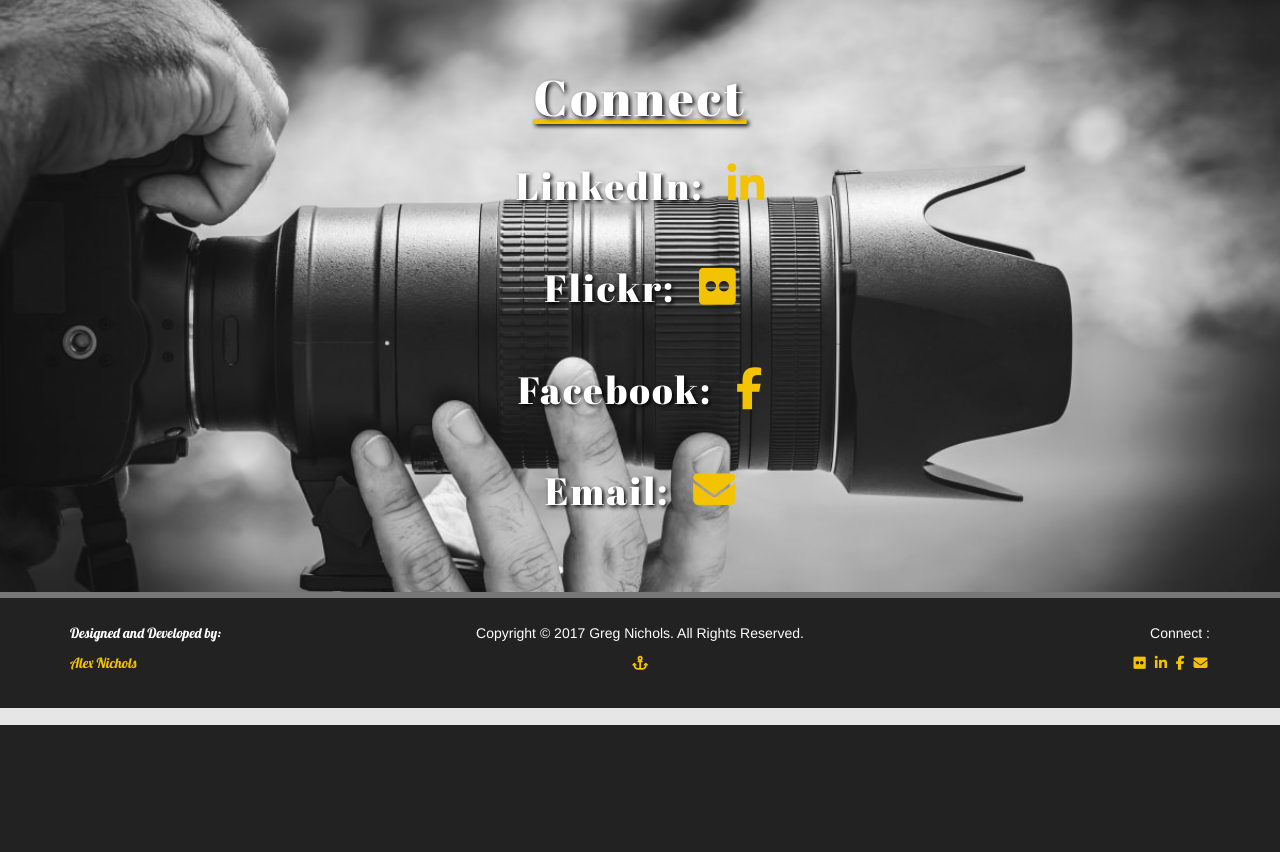
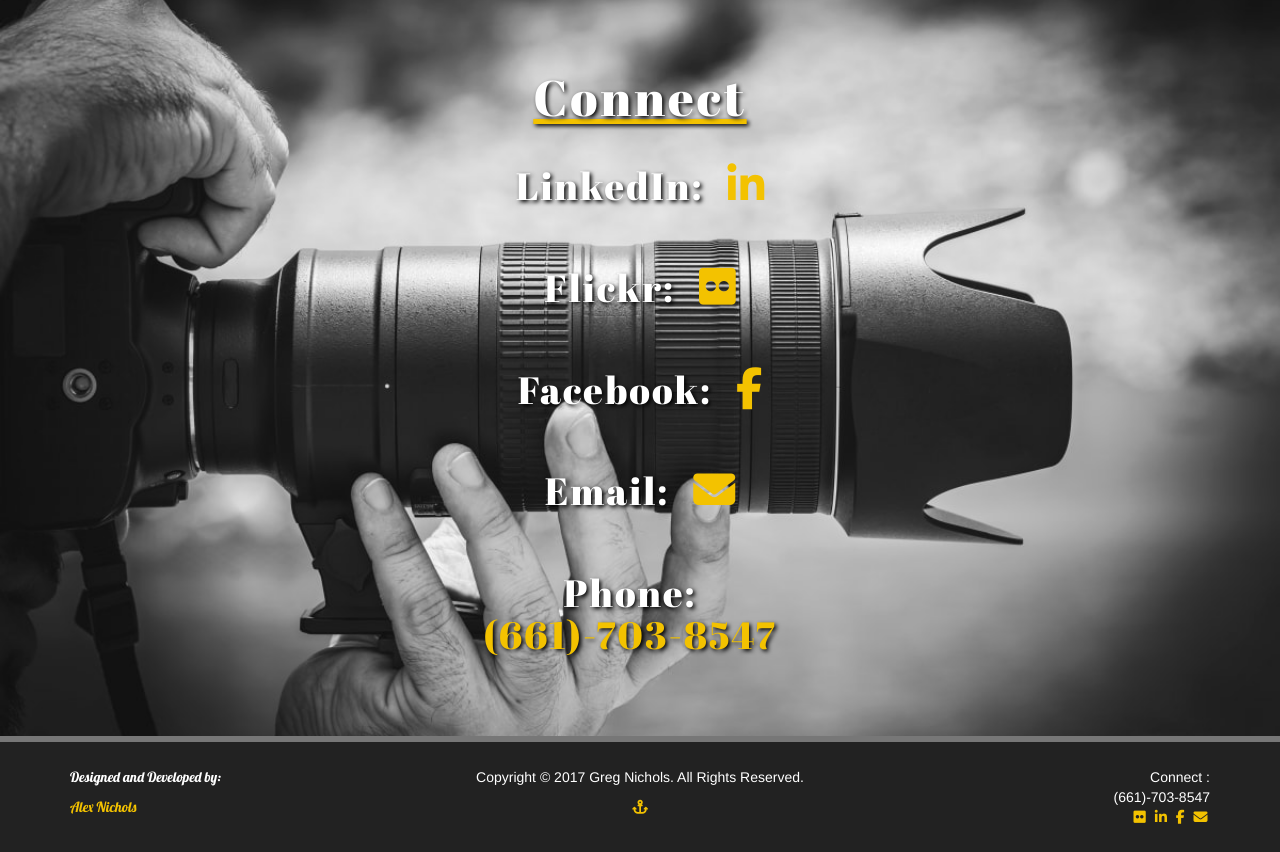
Before and after one commit to ajnichol/Greg-Nichols-Photography, a PHP site: page /contact.html in a window 1280 px wide. Shown: the part 75-927 px from the top of the page. Before the commit the page ends 800 px from the top, so only its background shows below. Run offline with PHP 8.4, Linux system fonts and the light colour scheme; some libraries are stand-ins or nearby versions.

Commit message:
contact info updated

```diff
--- a/bio.html
+++ b/bio.html
@@ -70,7 +70,7 @@
 							<img src="./assets/images-videos/greg-nichols2.jpg" alt="Greg Nichols" id="profilePicture">
 						</div>
 						<div class="col-xs-12 col-sm-6 col-md-6 col-lg-6">
-							<h3>I am a Professional Photographer with nearly 28 years experience taking pictures in the Bakersfield area. I attended California State University Bakersfield (CSUB) and Brooks Institute of Photography in Santa Barbara, CA.  I have worked for 21 years with The Bakersfield Californian and currently freelance for Bakersfield Life Magazine. I also own Greg Nichols Photography.</h3>
+							<h3>I am a Professional Photographer with nearly 28 years experience taking pictures in the Bakersfield area. I attended California State University Bakersfield (CSUB) and Brooks Institute of Photography in Santa Barbara, CA. I worked for 21 years with The Bakersfield Californian and currently freelance for Bakersfield Life Magazine. I also own Greg Nichols Photography.</h3>
 							 <h3>Through my work I've been lucky to meet a lot of great people and I've experienced some really terrific places. Bakersfield is a wonderful town and it has a lot to offer. Documenting its diversity has been a privilege and very rewarding experience. I know the best is yet to come.</h3>
 							 <h3 class="signature">~ Greg</h3>
 						</div>
@@ -93,7 +93,8 @@
 					<i class="fa fa-anchor fa-1x" aria-hidden="true" style="color: #f3c200;"></i>
 				</div>
 				<div class="col-xs-4 col-sm-4 text-right">
-					<p style="color: white;">Connect :</p>
+					<p style="color: white; margin-bottom: 0;">Connect :</p>
+					<p style="color: white; margin: 0;">(661)-703-8547</p>
 					<a href="https://www.flickr.com/photos/gjnichols/" target="_blank"><i class="fa fa-flickr" aria-hidden="true" style="color: #f3c200; padding: 2.5px;"></i></a>
 					<a href="https://www.linkedin.com/in/greg-nichols-a7a21a13/" target="_blank"><i class="fa fa-linkedin" aria-hidden="true" style="color: #f3c200; padding: 2.5px;"></i></a>
 					<a href="https://www.facebook.com/greg.j.nichols.5" target="_blank"><i class="fa fa-facebook" aria-hidden="true" style="color: #f3c200; padding: 2.5px;"></i></a>
--- a/contact.html
+++ b/contact.html
@@ -61,6 +61,10 @@
 						<div>
 							<h2 style="display: inline-block;">Email:</h2> <a href="mailto:gregnichols@att.net"><i class="fa fa-envelope fa-3x" aria-hidden="true" style="color: #f3c200;"></i></a>
 						</div>
+						<div>
+							<h2 style="margin-bottom: 0;">Phone:</h2>
+							<h2 style="margin-top: 0; color: #f3c200;">(661)-703-8547</h2>
+						</div>
 					</div>
 				</div>
 			</div>
@@ -80,7 +84,8 @@
 					<i class="fa fa-anchor fa-1x" aria-hidden="true" style="color: #f3c200;"></i>
 				</div>
 				<div class="col-xs-4 col-sm-4 text-right">
-					<p style="color: white;">Connect :</p>
+					<p style="color: white; margin-bottom: 0;">Connect :</p>
+					<p style="color: white; margin: 0;">(661)-703-8547</p>
 					<a href="https://www.flickr.com/photos/gjnichols/" target="_blank"><i class="fa fa-flickr" aria-hidden="true" style="color: #f3c200; padding: 2.5px;"></i></a>
 					<a href="https://www.linkedin.com/in/greg-nichols-a7a21a13/" target="_blank"><i class="fa fa-linkedin" aria-hidden="true" style="color: #f3c200; padding: 2.5px;"></i></a>
 					<a href="https://www.facebook.com/greg.j.nichols.5" target="_blank"><i class="fa fa-facebook" aria-hidden="true" style="color: #f3c200; padding: 2.5px;"></i></a>
--- a/css/styles.css
+++ b/css/styles.css
@@ -176,7 +176,7 @@ video::-webkit-media-controls{
 	background-position: center;
 	background-repeat: no-repeat;
 	text-align: center;
-	padding: 180px 0;
+	padding: 218px 0;
 	-webkit-filter: grayscale(100%);
 	-moz-filter: grayscale(100%);
 	-ms-filter: grayscale(100%);
@@ -217,7 +217,7 @@ video::-webkit-media-controls{
 
 @media screen and (max-width: 600px) {
 	#lifeBanner{
-		padding: 100px 0;
+		padding: 132px 0;
 	}
 	#natureBanner{
 		padding: 100px 0;
--- a/featured.html
+++ b/featured.html
@@ -89,7 +89,8 @@
 					<i class="fa fa-anchor fa-1x" aria-hidden="true" style="color: #f3c200;"></i>
 				</div>
 				<div class="col-xs-4 col-sm-4 text-right">
-					<p style="color: white;">Connect :</p>
+					<p style="color: white; margin-bottom: 0;">Connect :</p>
+					<p style="color: white; margin: 0;">(661)-703-8547</p>
 					<a href="https://www.flickr.com/photos/gjnichols/" target="_blank"><i class="fa fa-flickr" aria-hidden="true" style="color: #f3c200; padding: 2.5px;"></i></a>
 					<a href="https://www.linkedin.com/in/greg-nichols-a7a21a13/" target="_blank"><i class="fa fa-linkedin" aria-hidden="true" style="color: #f3c200; padding: 2.5px;"></i></a>
 					<a href="https://www.facebook.com/greg.j.nichols.5" target="_blank"><i class="fa fa-facebook" aria-hidden="true" style="color: #f3c200; padding: 2.5px;"></i></a>
```
Also changed, not shown: index.html (+5 -10 lines).
